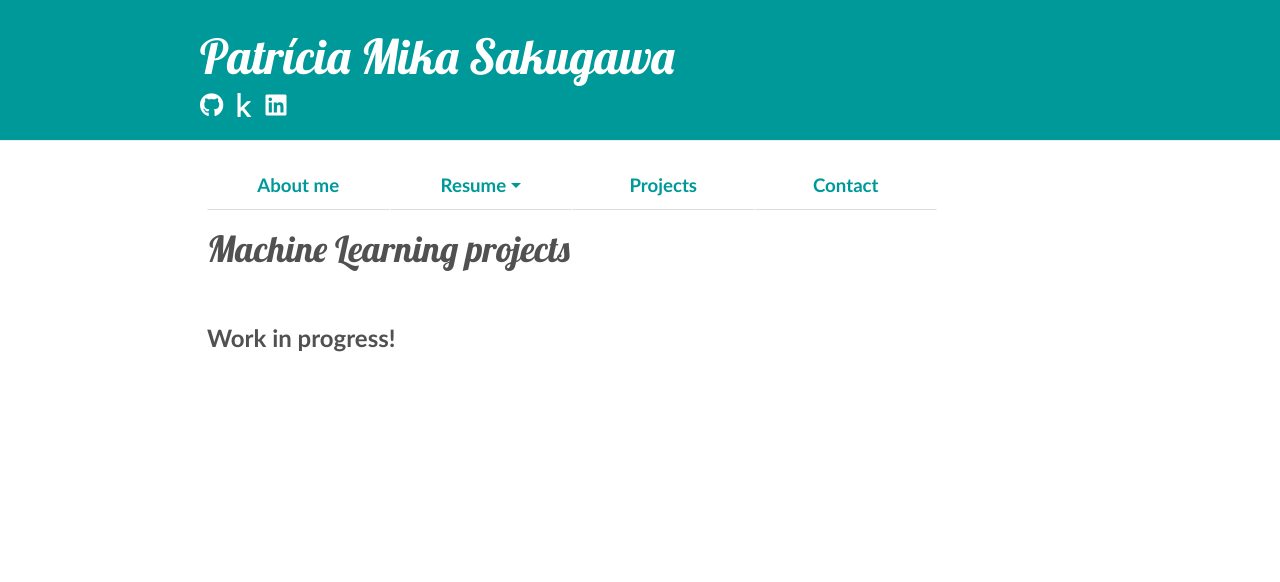
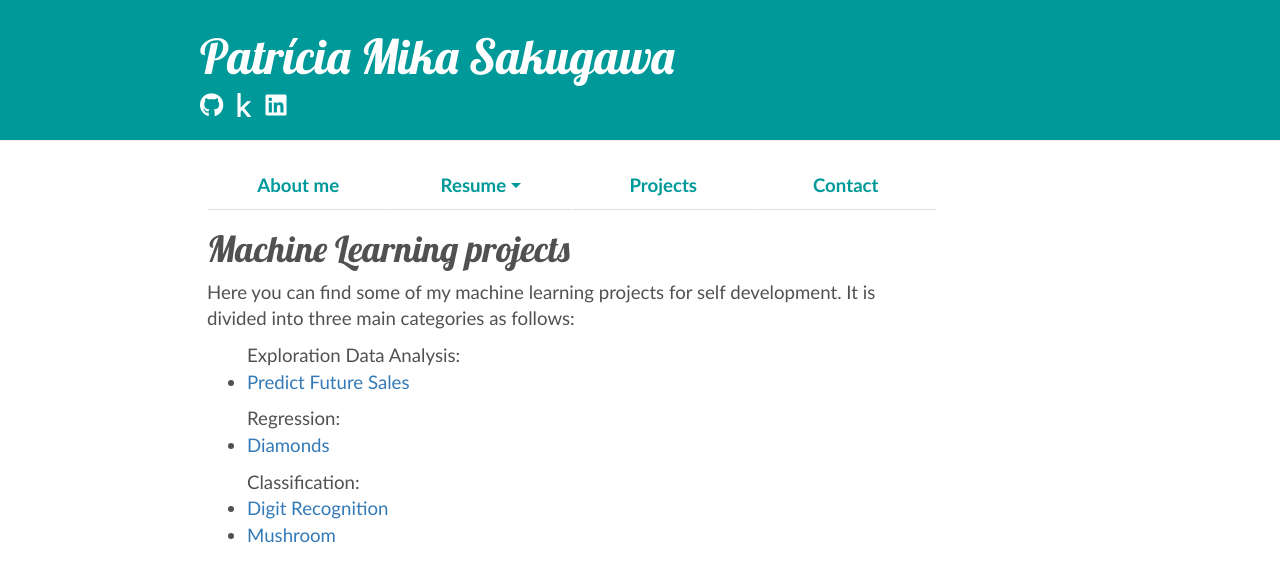
Before and after one commit to pmikas/blog, a Django app: page /projects/ml in a window 1280 px wide. Shown: the top 582 px of the page. Run offline with Django 3.2, Linux system fonts and the light colour scheme; some libraries are stand-ins or nearby versions.

Commit message:
cv updated and files added

```diff
--- a/blog/templates/blog/ml.html
+++ b/blog/templates/blog/ml.html
@@ -4,7 +4,19 @@
 
     <div class="post">
     <h1>Machine Learning projects</h1>
-<br>
-    <h2>Work in progress! </h2>
+    <p>Here you can find some of my machine learning projects for self development. It is divided into three main categories as follows:</p>
+    <ul>
+    	Exploration Data Analysis:
+		<li><a href="{% url 'eda_sales' %}">Predict Future Sales</li></a>
+	</ul>
+	<ul>
+		Regression:
+		<li><a href="{% url 'reg_diamonds' %}">Diamonds</li></a>
+	</ul>
+	<ul>
+		Classification:
+		<li><a href="{% url 'clas_digit_reco' %}">Digit Recognition</li>
+		<li><a href="{% url 'clas_mushroom' %}">Mushroom</li>
+	</ul>
     </div>
 {% endblock %}
--- a/blog/urls.py
+++ b/blog/urls.py
@@ -8,6 +8,9 @@ urlpatterns = [
     path('projects', views.projects, name='projects'),
     path('contact', views.contact, name='contact'),
     path('projects/ml', views.ml, name='ml'),
+    path('projects/ml/diamonds', views.reg_diamonds, name='reg_diamonds'),
+    path('projects/ml/digit_reco', views.clas_digit_reco, name='clas_digit_reco'),
+    path('projects/ml/mushroom', views.clas_mushroom, name='clas_mushroom'),
     path('projects/cs', views.cs, name='cs'),
     path('projects/cs/mis', views.cs_mis, name='cs_mis'),
     path('projects/cs/agile', views.cs_agile, name='cs_agile'),
--- a/blog/views.py
+++ b/blog/views.py
@@ -16,6 +16,15 @@ def projects(request):
 
 def ml(request):
 	return render(request, 'blog/ml.html')
+
+def reg_diamonds(request):
+	return render(request, 'blog/ml/diamonds.html')
+
+def clas_digit_reco(request):
+	return render(request, 'blog/ml/digit_reco.html')
+
+def clas_mushroom(request):
+	return render(request, 'blog/ml/mushroom.html')
 
 def cs(request):
 	return render(request, 'blog/cs.html')
```
Also changed, not shown: blog/templates/blog/resume/en_cv.html (+9 -2 lines), blog/templates/blog/resume/pt_cv.html (+9 -2 lines).
